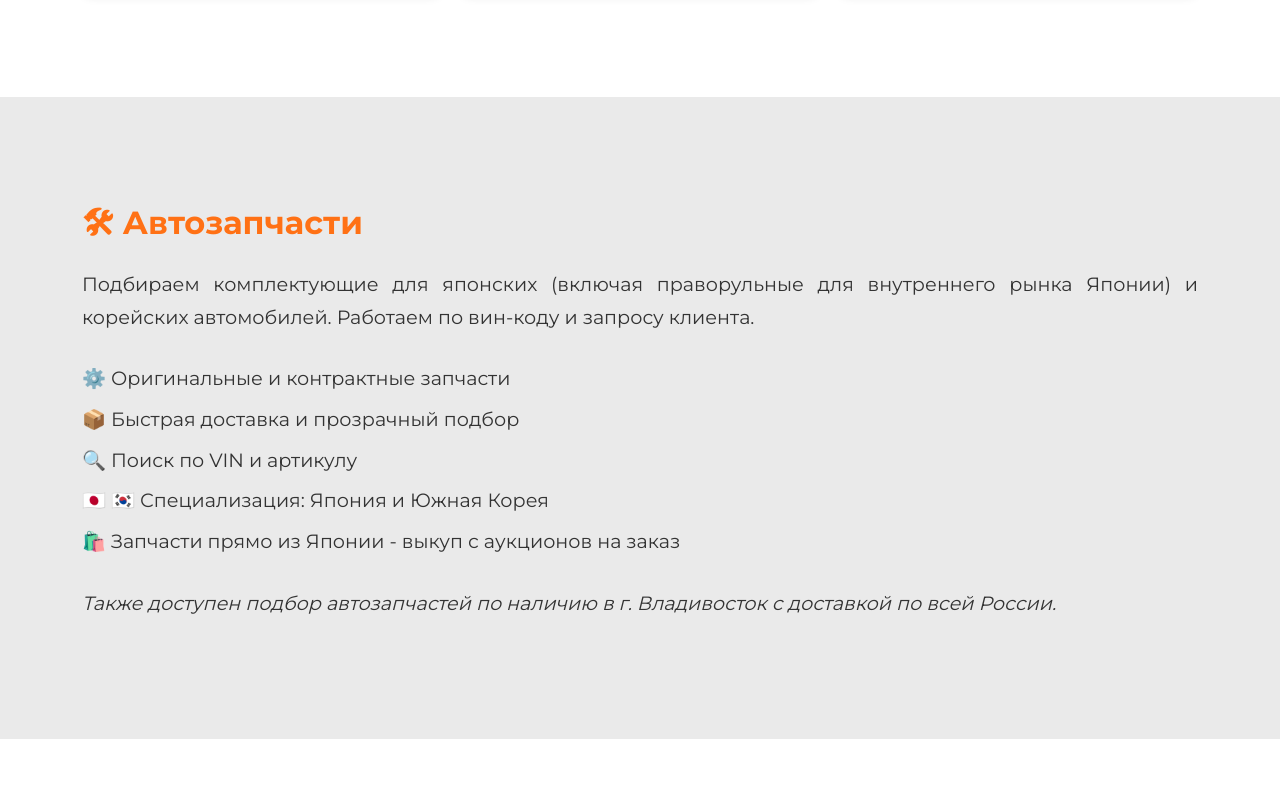
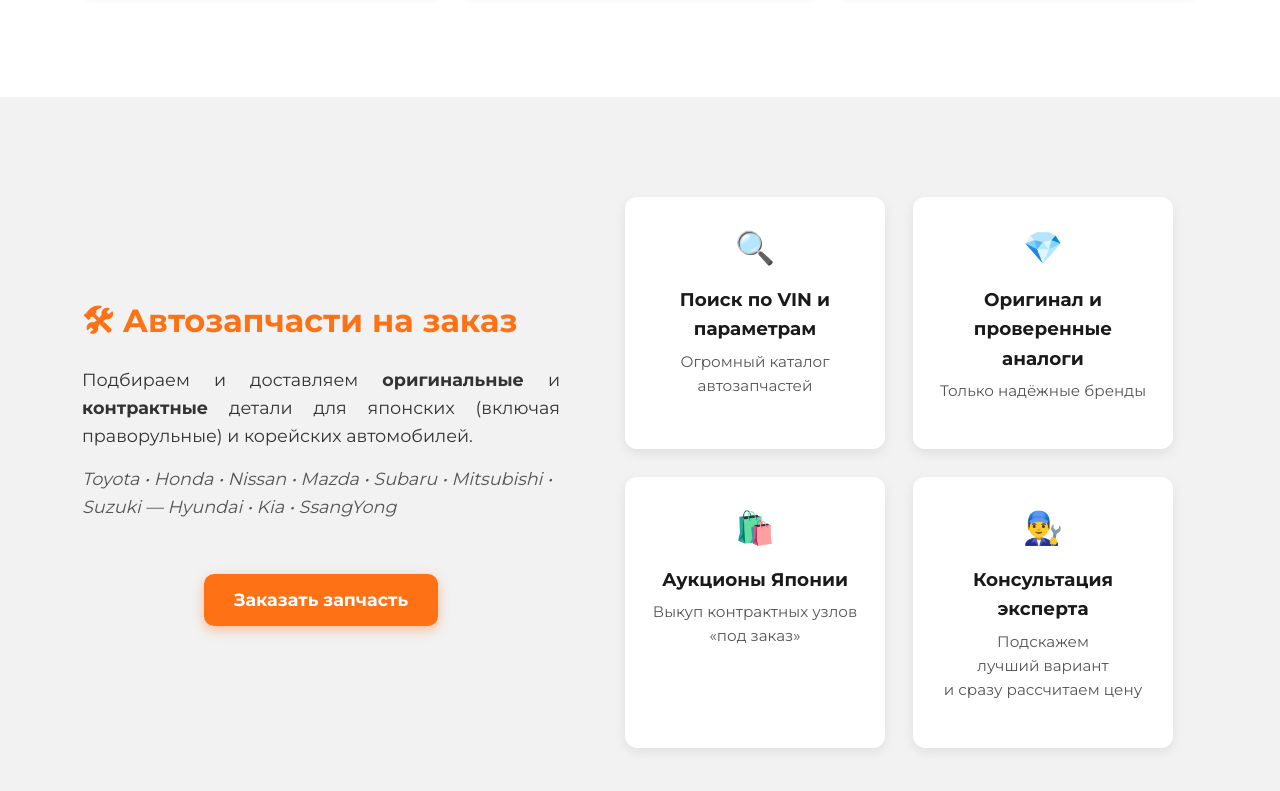
Before and after one commit to ExtasyDaSenpai/autospets, a plain HTML site: page index.html in a window 1280 px wide. Shown: the part 1663-2454 px from the top of the page. Drawn offline with Linux system fonts and the light colour scheme.

Commit message:
Add files via upload

```diff
--- a/index.html
+++ b/index.html
@@ -153,20 +153,51 @@
     </div>
   </section>
 
-  <section id="parts" class="section alt-bg">
-    <div class="container">
-      <h2>🛠 Автозапчасти</h2>
-      <p class="parts-description">Подбираем комплектующие для японских (включая праворульные для внутреннего рынка Японии) и корейских автомобилей. Работаем по вин-коду и запросу клиента.</p>
-      <ul class="features">
-        <li>⚙️ Оригинальные и контрактные запчасти</li>
-        <li>📦 Быстрая доставка и прозрачный подбор</li>
-        <li>🔍 Поиск по VIN и артикулу</li>
-        <li>🇯🇵 🇰🇷 Специализация: Япония и Южная Корея</li>
-        <li>🛍️ Запчасти прямо из Японии - выкуп с аукционов на заказ</li>
-      </ul>
-      <p class="parts-description-second">Также доступен подбор автозапчастей по наличию в г. Владивосток с доставкой по всей России.</p>
-    </div>
+  <section id="parts" class="section parts-section">
+      <div class="parts-intro">
+        <div class="container parts-flex">
+          <!-- Левая колонка — описание + кнопка -->
+          <div class="parts-info">
+            <h2>🛠 Автозапчасти на заказ</h2>
+            <p>Подбираем и доставляем <b>оригинальные</b> и <b>контрактные</b> детали
+              для японских (включая праворульные) и корейских автомобилей.</p>
+
+            <p class="note">Toyota • Honda • Nissan • Mazda • Subaru • Mitsubishi • Suzuki — Hyundai • Kia • SsangYong <br></br></p>
+
+            <a href="https://t.me/Yury_Kush" class="cta-btn parts-btn">Заказать запчасть</a>
+          </div>
+
+          <!-- Правая колонка — карточки преимуществ -->
+          <div class="parts-cards">
+            <div class="part-card">
+              <span class="icon">🔍</span>
+              <h3>Поиск по VIN и параметрам</h3>
+              <p>Огромный каталог автозапчастей</p>
+            </div>
+
+            <div class="part-card">
+              <span class="icon">💎</span>
+              <h3>Оригинал и проверенные аналоги</h3>
+              <p>Только надёжные бренды</p>
+            </div>
+
+            <div class="part-card">
+              <span class="icon">🛍️</span>
+              <h3>Аукционы Японии</h3>
+              <p>Выкуп контрактных узлов «под заказ»</p>
+            </div>
+
+            <div class="part-card">
+              <span class="icon">👨‍🔧</span>
+              <h3>Консультация эксперта</h3>
+              <p>Подскажем лучший&nbsp;вариант<br>и&nbsp;сразу рассчитаем цену</p>
+            </div>
+
+          </div>
+        </div>
+      </div>
   </section>
+
 
   <section id="brands" class="section">
     <div class="container">
--- a/style.css
+++ b/style.css
@@ -401,31 +401,84 @@ p {
   color: #555;
 }
 
-/* --- FEATURES LIST --- */
-.features {
-  list-style: none;
-  padding: 0;
+/* =======  НОВЫЙ блок Автозапчасти  ======= */
+.parts-section { background: #f2f2f2; }
+
+.parts-flex {
+  display: flex;
+  flex-wrap: wrap;
+  gap: 40px;
+  align-items: center;
 }
 
-.parts-description {
-  font-size: 1.2em;
-  line-height: 1.7;
-  text-align: justify;
-  padding-bottom: 10px;
+/* левая колонка */
+
+.parts-intro{
+  display:flex;              /* складываем в колонку   */
+  flex-direction:column;
+  justify-content:center;    /* центр по вертикали     */
 }
 
-.parts-description-second {
-  font-size: 1.2em;
-  line-height: 1.7;
-  text-align: justify;
-  font-style: italic;
-  padding-top: 20px;
+.parts-info { flex: 1 1 340px; }
+
+.parts-info h2 { color: var(--accent); margin-bottom: 20px; }
+.parts-info p { font-size: 1.1em; margin-bottom: 15px; }
+.parts-info .note { font-style: italic; color: #555; }
+
+.parts-info p:first-of-type{
+  text-align: justify;          /* растягиваем строки */
+  max-width: none;              /* снимаем ограничение 700px */
 }
 
-.features li {
-  margin: 10px 0;
-  font-size: 1.2em;
+/* кнопка внутри секции */
+.parts-btn { margin-top: 10px; }
+.parts-section .parts-btn{             /*  <a class="cta-btn parts-btn">… */
+  display:block;                       /* превращаем в «блок»            */
+  width:max-content;                   /* ширина по контенту             */
+  margin:24px auto;                    /* …и центрируем                  */
 }
+
+.parts-btn{
+  align-self:center;         /* <<< по горизонтали по центру intro-колонки */
+  margin-top:3.5rem;         /* <<< опустить ниже текста (подберите значение) */
+}
+
+/* правая колонка — сетка карточек */
+.parts-cards {
+  flex: 1 1 460px;
+  display: grid;
+  gap: 20px;
+  grid-template-columns: repeat(auto-fit, minmax(180px, 1fr));
+  display: flex;
+  flex-wrap: wrap;          /* перенос строк */
+  gap: 28px;                /* расстояние между картами */
+  justify-content: center;
+}
+
+.part-card {
+  background: #fff;
+  border-radius: 12px;
+  padding: 25px 20px;
+  text-align: center;
+  box-shadow: 0 4px 12px rgba(0,0,0,.08);
+  transition: transform .25s;
+  flex: 1 1 240px;          /* 240 px – минимальная ширина;
+                               при необходимости растянется */
+  max-width: 260px;         /* чтобы не раздувались на широких экранах */
+}
+
+.part-card:hover { transform: translateY(-6px); }
+
+.part-card .icon {
+  font-size: 2rem;
+  display: block;
+  margin-bottom: 12px;
+}
+
+.part-card h3 { font-size: 1.15em; margin-bottom: 6px; color: var(--dark); }
+.part-card p  { font-size: .95em; color: #555; }
+
+
 
 
 /* --- BRAND LIST --- */
@@ -445,7 +498,7 @@ p {
 }
 
 /* --- CONTACT --- */
-
+#contact { background: #f2f2f2; }
 .contact-flex {
   display: flex;
   flex-wrap: wrap;
@@ -533,11 +586,13 @@ p {
   .navigation a {
     display: block;
     margin: 12px auto; /* увеличен отступ между элементами */
-    width: 85%;        /* уменьшили ширину кнопки */
+    width: 65%;        /* уменьшили ширину кнопки */
     font-size: 1em;
     padding: 14px 20px;
     border-width: 2px;
+    max-width: 260px;
   }
+
 
   .carousel-text h2 {
     font-size: 1.5em;
@@ -603,25 +658,24 @@ p {
   -webkit-tap-highlight-color: transparent;
 }
 
-.parts-description {
-  font-size: 1em;
-  line-height: 1.7;
-  text-align: justify;
-  padding-bottom: 10px;
-}
 
-.parts-description-second {
-  font-size: 1em;
-  line-height: 1.7;
-  text-align: justify;
-  font-style: italic;
-  padding-top: 20px;
-}
 
-.features li {
-  margin: 10px 0;
-  font-size: 1em;
-}
+  .parts-flex   { flex-direction: column; }
+  .parts-cards  { grid-template-columns: repeat(auto-fit, minmax(140px, 1fr)); }
+  .part-card{
+    flex-basis: 100%;
+    max-width: 100%;
+  }
+  .parts-btn{
+    display: inline-block;
+    margin: 20px auto;          /* ➜ по центру */
+    margin-top:2rem;
+  }
+  .parts-section .parts-btn{
+    margin:20px auto;                  /* чуть меньше вертикальный отступ */
+  }
+
+
 
 .contact-text p {
   margin-bottom: 12px;
```
